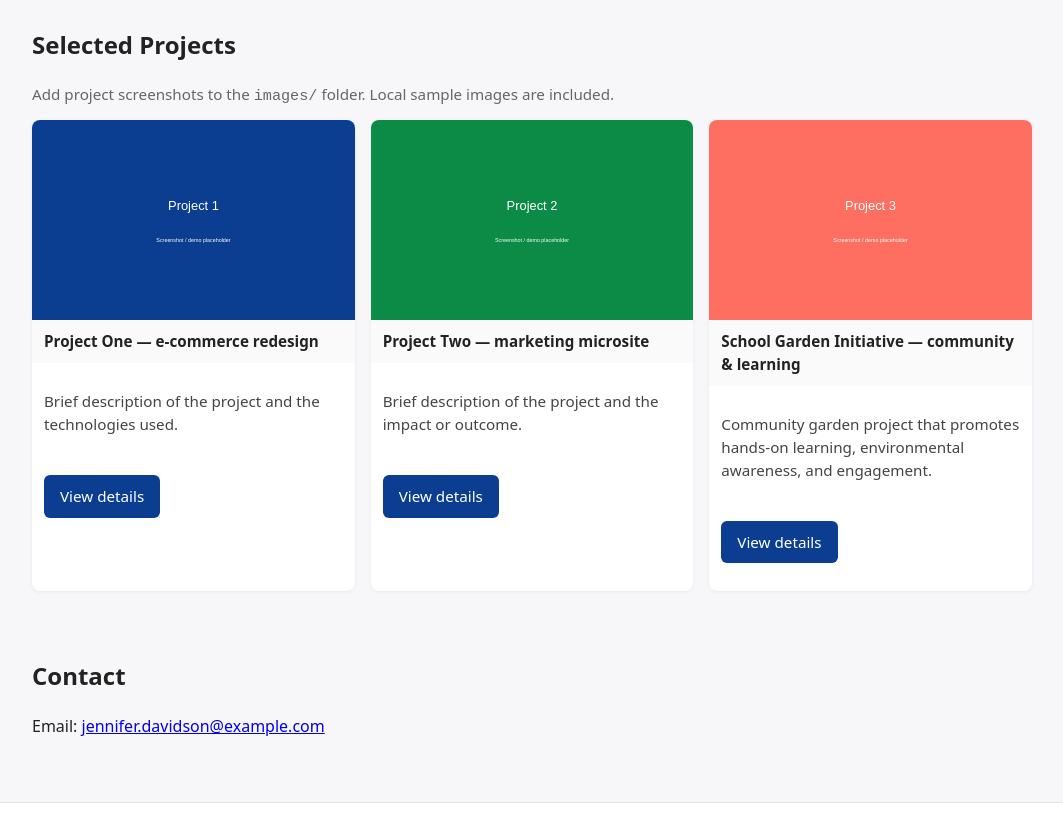
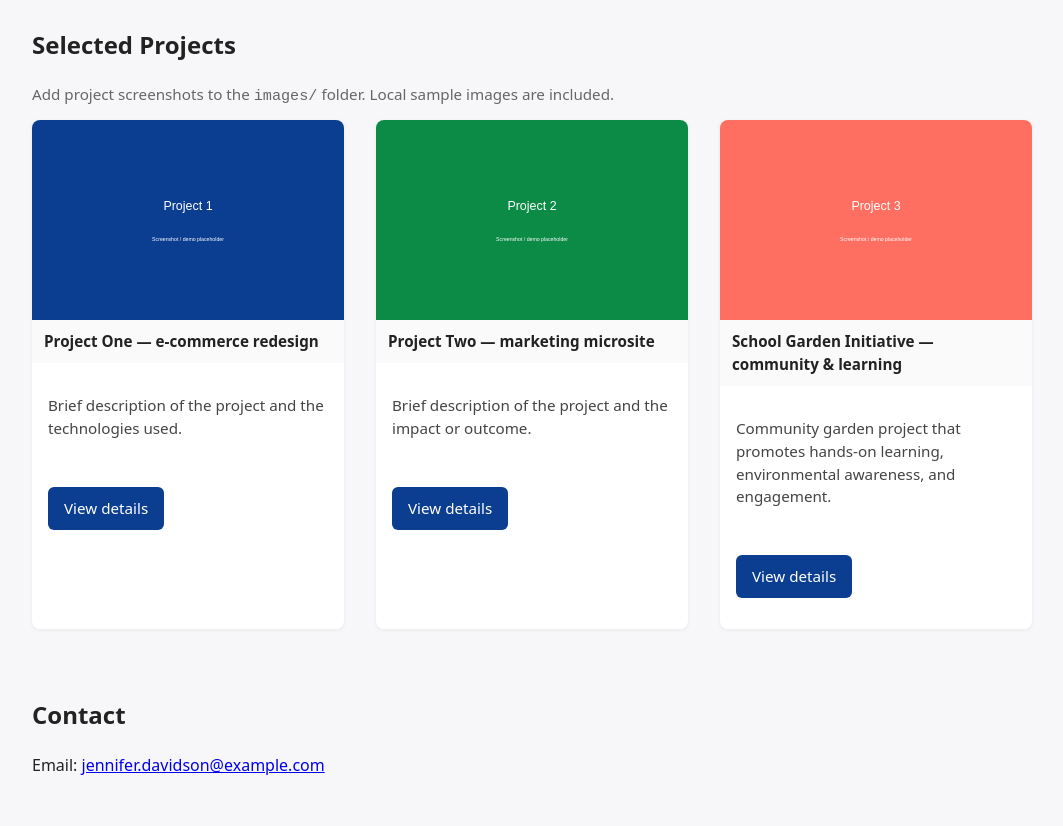
Before and after one commit to jenniferadavidson012/profession-profile-final, a plain HTML site: page index.html in a window 1280 px wide. Shown: the part 400-1226 px from the top of the page, without its empty margins (108-1171 px from the left). Drawn offline with Linux system fonts and the light colour scheme.

Commit message:
style(spacing): increase project card gap and padding for better visual breathing room

```diff
--- a/style.css
+++ b/style.css
@@ -26,9 +26,9 @@ body{
 
 /* Projects grid */
 .projects{padding:24px 0}
-.grid{display:grid;grid-template-columns:repeat(auto-fit,minmax(220px,1fr));gap:16px;margin-top:12px}
+.grid{display:grid;grid-template-columns:repeat(auto-fit,minmax(220px,1fr));gap:32px;margin-top:12px}
 .card{background:#fff;padding:0;border-radius:8px;box-shadow:0 1px 4px rgba(15,15,15,0.06);overflow:hidden}
-.card > p{padding:12px}
+.card > p{padding:16px 16px}
 
 /* Figure and caption */
 .card figure{margin:0}
```
